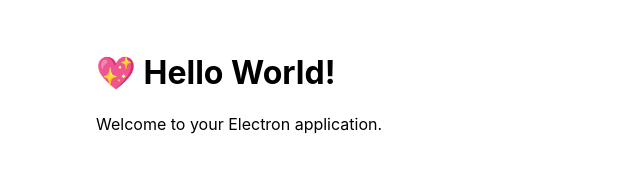
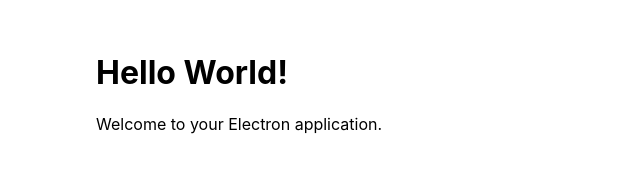
Before and after one commit to Elv4L0w/Screen-recorder, an Electron app: page src/index.html in a window 800 px wide. Shown: the whole page, without its empty margins (0-640 px from the left). Drawn offline with Linux system fonts and the light colour scheme.

Commit message:
izpis format

```diff
--- a/src/index.html
+++ b/src/index.html
@@ -6,7 +6,7 @@
     <link rel="stylesheet" href="index.css" />
   </head>
   <body>
-    <h1>💖 Hello World!</h1>
+    <h1>Hello World!</h1>
     <p>Welcome to your Electron application.</p>
   </body>
 </html>
```
